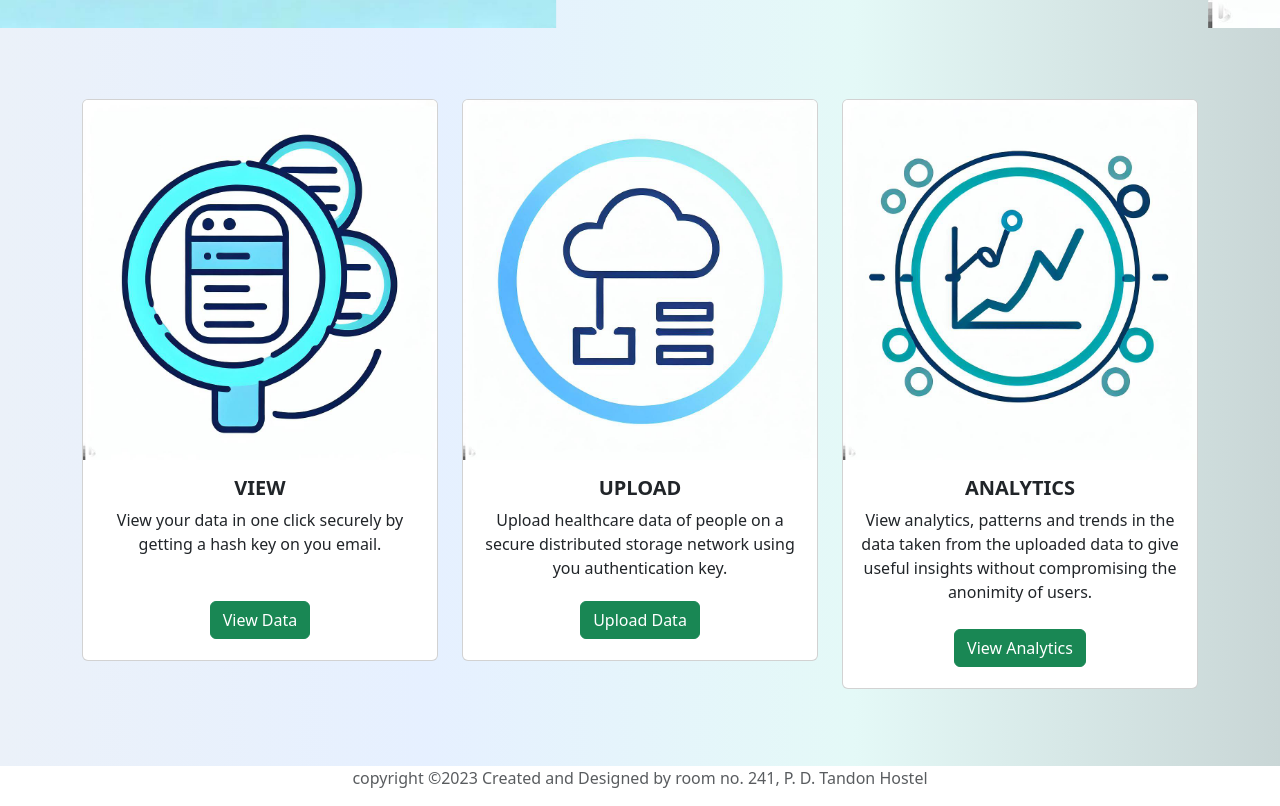
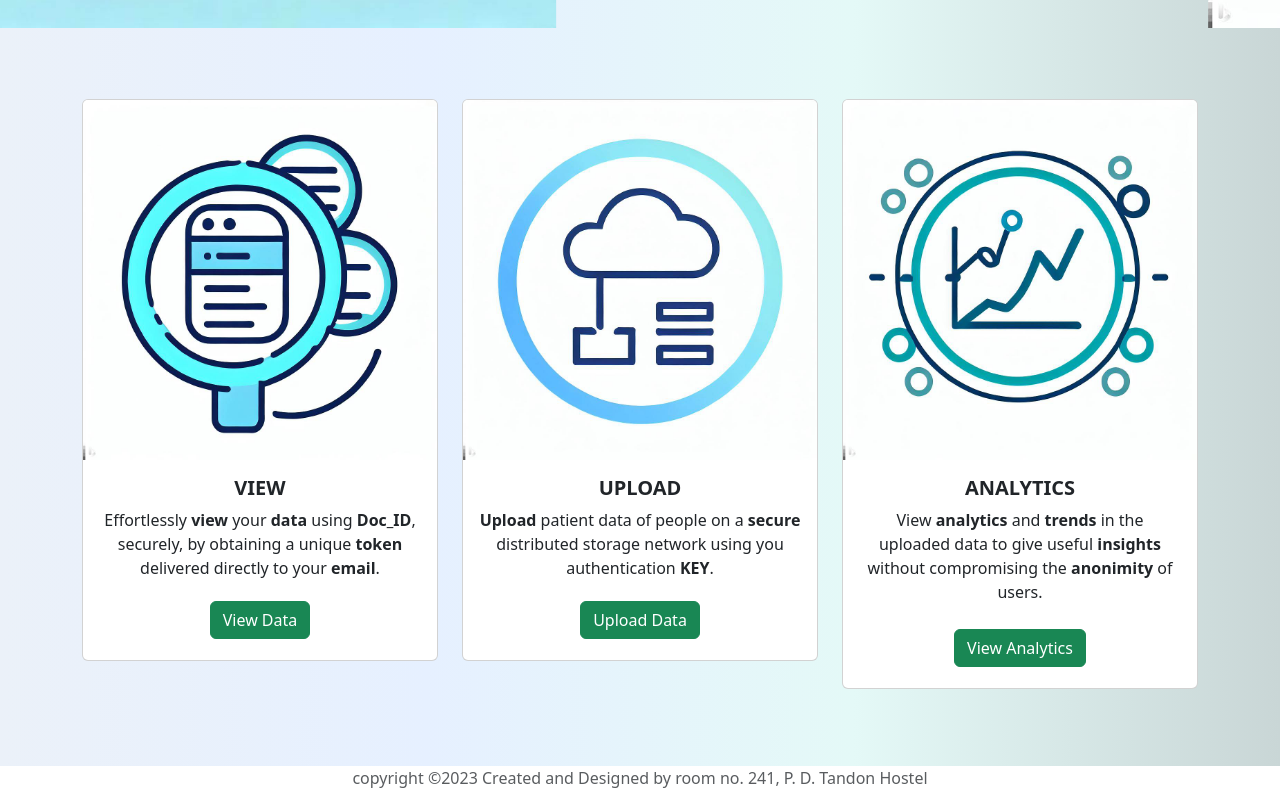
Before and after one commit to 01ABHAY10/Healthcare-Record-Management, a website: page index.html in a window 1280 px wide. Shown: the part 683-1489 px from the top of the page. Drawn offline with nearby package versions, Linux system fonts and the light colour scheme.

Commit message:
final commit

```diff
--- a/index.html
+++ b/index.html
@@ -187,7 +187,8 @@
             <img src="/images/view.jpg"  height="360" width="100" class="card-img-top" alt="...">
             <div class="card-body center">
               <h5 class="card-title"><b>VIEW</b></h5>
-              <p class="card-text">View your data in one click securely by getting a hash key on you email.</p><br>
+              <p class="card-text">Effortlessly <b>view</b> your <b>data</b> using <b>Doc_ID</b>, securely,
+                 by obtaining a unique <b>token</b> delivered directly to your <b>email</b>.</p>
               <button class="btn btn-success" data-bs-toggle="modal" data-bs-target="#viewModal">View Data</button>
             </div>
           </div>
@@ -232,7 +233,7 @@
             <img src="/images/upload.jpg"  height="360" width="100" class="card-img-top" alt="...">
             <div class="card-body center">
               <h5 class="card-title"><b>UPLOAD</b></h5>
-              <p class="card-text">Upload healthcare data of people on a secure distributed storage network using you authentication key.</p>
+              <p class="card-text"><b>Upload</b> patient data of people on a <b>secure</b> distributed storage network using you authentication <b>KEY</b>.</p>
               <button class="btn btn-success" data-bs-toggle="modal" data-bs-target="#uploadModal">Upload Data</button>
             </div>
           </div>
@@ -270,7 +271,7 @@
             <img src="/images/analytics.jpg" height="360" width="100" class="card-img-top" alt="...">
             <div class="card-body center">
               <h5 class="card-title"><b>ANALYTICS</b></h5>
-              <p class="card-text">View analytics, patterns and trends in the data taken from the uploaded data to give useful insights without compromising the anonimity of users.</p>
+              <p class="card-text">View <b>analytics</b> and <b>trends</b> in the uploaded data to give useful <b>insights</b> without compromising the <b>anonimity</b> of users.</p>
               <form action="/analytics" method="get"><button class="btn btn-success">View Analytics</button></form>
             </div>
           </div>
```
